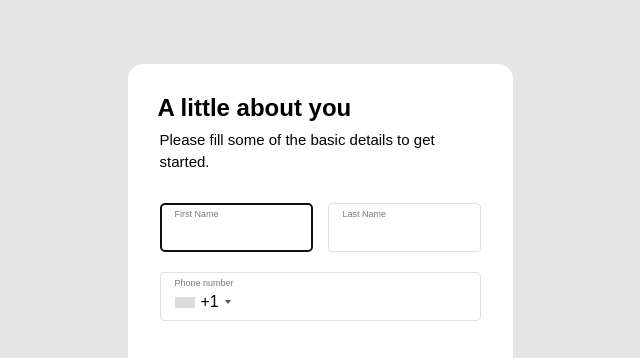
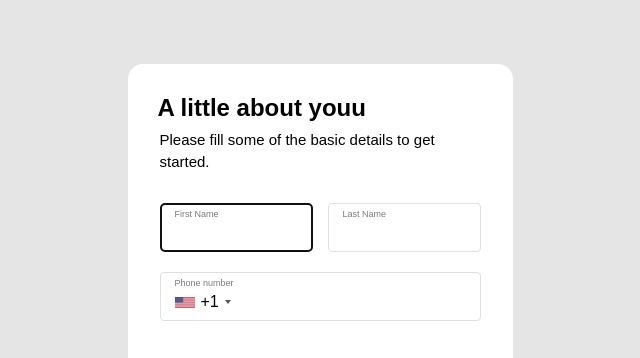
Before and after one commit to rene-mdd/form-with-validation-countries, a plain HTML site: page index.html in a window 1280 px wide. Shown: the top 358 px of the page, 320-960 px from the left. Drawn offline with Linux system fonts and the light colour scheme; a script that the page names is missing.

Commit message:
root changed again

```diff
--- a/css/_intlTelInput.scss
+++ b/css/_intlTelInput.scss
@@ -1237,14 +1237,14 @@
 
 .iti__flag {
   height: 15px;
-  background-image: url("assets/flags.png");
+  background-image: url("../assets/flags.png");
   background-repeat: no-repeat;
   background-color: #dbdbdb;
   background-position: 20px 0;
 }
 @media (-webkit-min-device-pixel-ratio: 2), (min-resolution: 192dpi) {
 .iti__flag {
-      background-image: url("assets/flags@2x.png"); }
+      background-image: url("../assets/flags@2x.png"); }
 }
 
 .iti__flag.iti__np {
--- a/index.html
+++ b/index.html
@@ -10,7 +10,7 @@
     <section>
       <div class="form-container">
         <form id="myForm">
-          <h2>A little about you</h2>
+          <h2>A little about youu</h2>
           <fieldset>
             <legend>
               Please fill some of the basic details to get started.
```
Also changed, not shown: css/styles.css, 1 other file.
